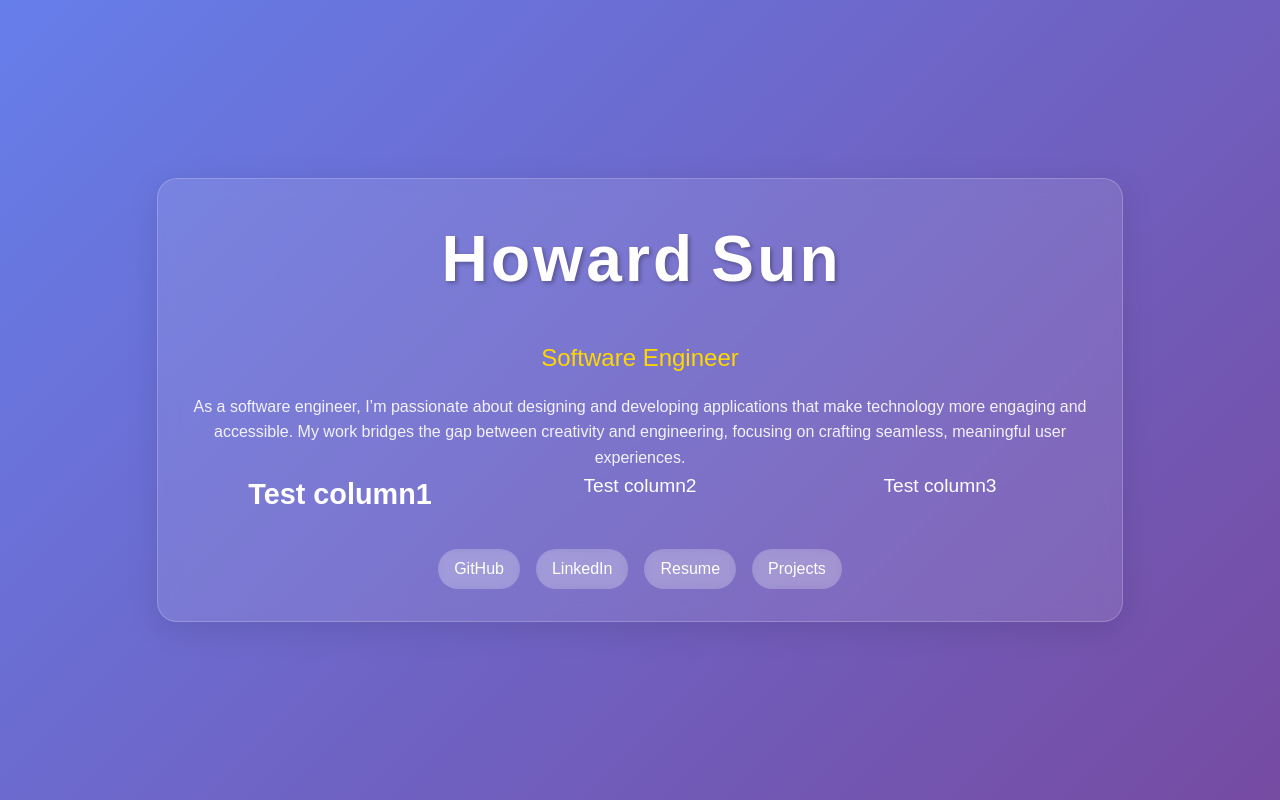
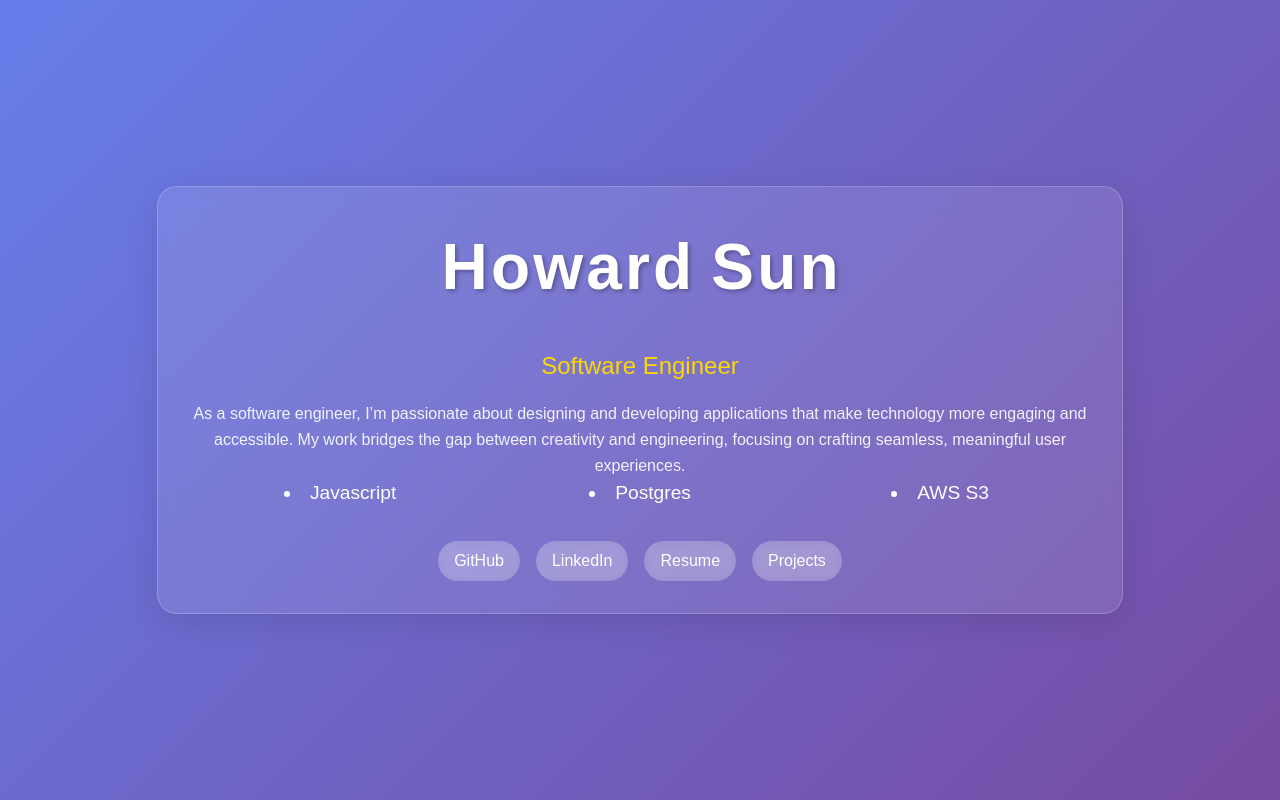
Before and after one commit to howardsun-dev/cicd-portfolio, a React (Vite) app: page / in a window 1280 px wide. Built offline with nearby package versions, Linux system fonts and the light colour scheme.

Commit message:
added columns for tech proficiency

```diff
--- a/src/Components/ProfilePage.tsx
+++ b/src/Components/ProfilePage.tsx
@@ -107,10 +107,14 @@ export default function ProfilePage() {
         </div>
         <div className="tech-container">
           <div className="column">
-            <h2>Test column1</h2>
+            <li>Javascript</li>
           </div>
-          <div className="column">Test column2</div>
-          <div className="column">Test column3</div>
+          <div className="column">
+            <li>Postgres</li>
+          </div>
+          <div className="column">
+            <li>AWS S3</li>
+          </div>
         </div>
       </div>
       <div className="social-links">
```
